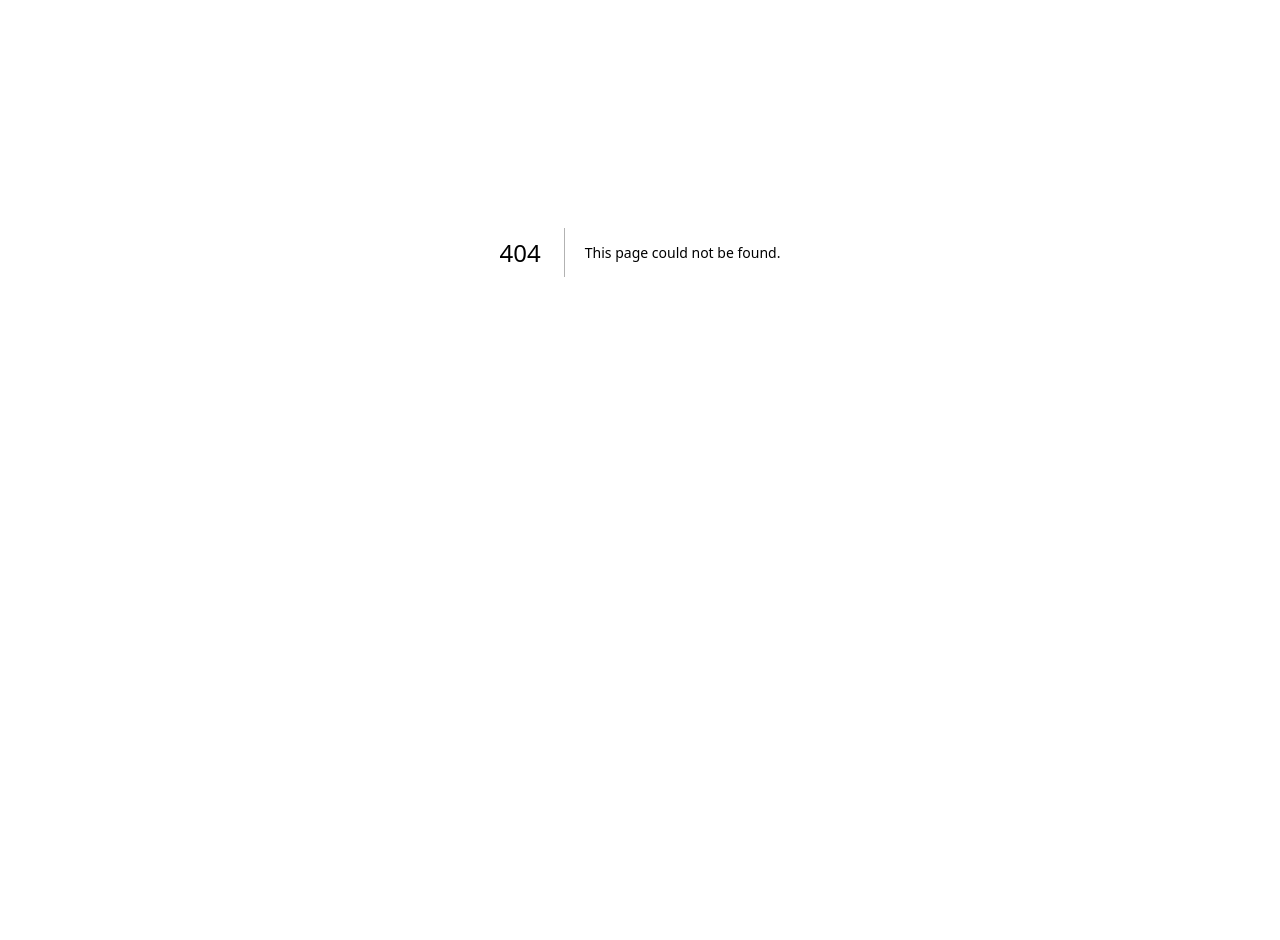
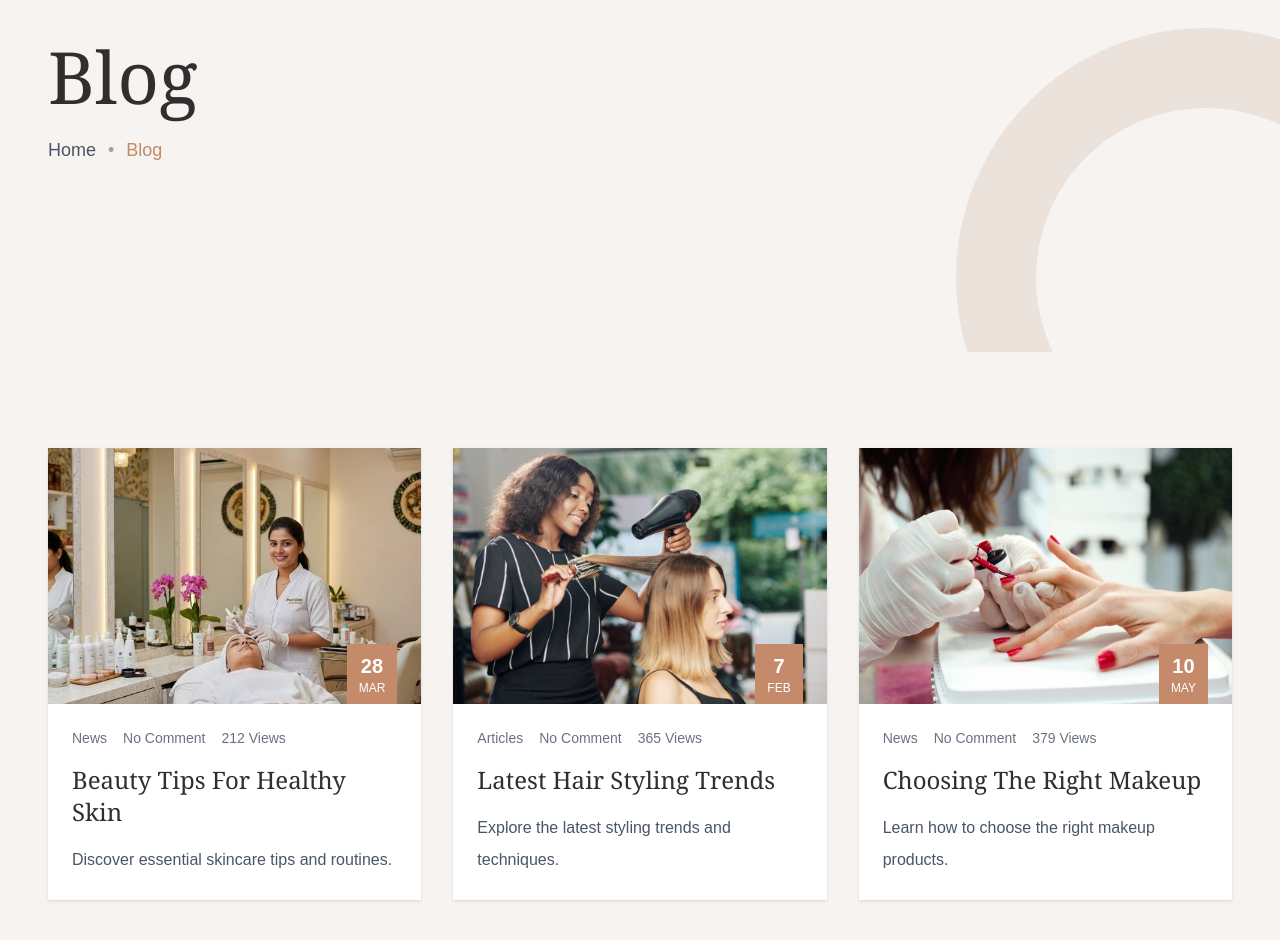
Before and after one commit to Ranjan-Gautam/Beauty_Salon, a Next.js app: page /blog in a window 1280 px wide. Before the commit this address had no page. Shown: the part 220-1160 px from the top of the page. Before the commit the page ends 872 px from the top, so only its background shows below. Built offline with nearby package versions, Linux system fonts and the light colour scheme.

Commit message:
FIx the jsx resolution and the work on the blog Feature

```diff
--- /dev/null
+++ b/src/app/blog/page.tsx
@@ -0,0 +1,10 @@
+import BlogBanner from "@/components/blog/BlogBanner";
+import BlogGrid from "@/components/blog/BlogGrid";
+export default function BlogPage() {
+  return (
+    <>
+      <BlogBanner />
+      <BlogGrid />
+    </>
+  );
+}
--- /dev/null
+++ b/src/components/blog/BlogBanner.tsx
@@ -0,0 +1,32 @@
+export default function BlogBanner() {
+  return (
+    <section className="relative bg-[#f7f3f1] h-[500px] flex items-center overflow-hidden">
+      {/* Decorative Star */}
+      <div className="absolute top-10 left-1/2 -translate-x-1/2 text-5xl text-gray-500">
+        ✧
+      </div>
+
+      {/* Decorative Circle */}
+      <div className="absolute -bottom-44 -right-44">
+        <div className="w-[500px] h-[500px] rounded-full border-[80px] border-[#eadfd8] opacity-80"></div>
+      </div>
+
+      {/* Content */}
+      <div className="max-w-7xl mx-auto px-8 lg:px-12 w-full">
+        <div className="max-w-xl">
+          <h1 className="text-7xl font-serif text-[#2f2f2f] mb-6">
+            Blog
+          </h1>
+
+          <div className="flex items-center gap-3 text-lg">
+            <span className="text-gray-600">Home</span>
+
+            <span className="text-gray-400">•</span>
+
+            <span className="text-[#c48a6a]">Blog</span>
+          </div>
+        </div>
+      </div>
+    </section>
+  );
+}
--- /dev/null
+++ b/src/components/blog/BlogGrid.tsx
@@ -0,0 +1,89 @@
+/// <reference types="react" />
+
+import Image from "next/image";
+
+const blogs = [
+  {
+    title: "Beauty Tips For Healthy Skin",
+    category: "News",
+    comments: "No Comment",
+    views: "212 Views",
+    image: "/blog/blog-1.jpg",
+    date: "28",
+    month: "MAR",
+    description: "Discover essential skincare tips and routines.",
+  },
+  {
+    title: "Latest Hair Styling Trends",
+    category: "Articles",
+    comments: "No Comment",
+    views: "365 Views",
+    image: "/blog/blog-2.jpg",
+    date: "7",
+    month: "FEB",
+    description: "Explore the latest styling trends and techniques.",
+  },
+  {
+    title: "Choosing The Right Makeup",
+    category: "News",
+    comments: "No Comment",
+    views: "379 Views",
+    image: "/blog/blog-3.jpg",
+    date: "10",
+    month: "MAY",
+    description: "Learn how to choose the right makeup products.",
+  },
+];
+
+export default function BlogGrid() {
+  return (
+    <section className="bg-[#f7f3f1] py-24">
+      <div className="max-w-7xl mx-auto px-8 lg:px-12">
+        <div className="grid md:grid-cols-2 lg:grid-cols-3 gap-8">
+          {blogs.map((blog) => (
+          <div
+              key={blog.title}
+              className="bg-white shadow-sm hover:shadow-xl hover:-translate-y-2 transition-all duration-300"
+            >
+              <div className="relative">
+                <Image
+                  src={blog.image}
+                  alt={blog.title}
+                  width={500}
+                  height={350}
+                  className="w-full h-64 object-cover"
+                />
+
+                <div className="absolute bottom-0 right-6 bg-[#c48a6a] text-white text-center px-3 py-2">
+                  <div className="text-xl font-semibold">
+                    {blog.date}
+                  </div>
+
+                  <div className="text-xs">
+                    {blog.month}
+                  </div>
+                </div>
+              </div>
+
+              <div className="p-6">
+                <div className="flex gap-4 text-sm text-gray-500 mb-4">
+                  <span>{blog.category}</span>
+                  <span>{blog.comments}</span>
+                  <span>{blog.views}</span>
+                </div>
+
+                <h3 className="text-2xl font-serif text-[#2f2f2f] mb-4">
+                  {blog.title}
+                </h3>
+
+                <p className="text-gray-600 leading-8">
+                  {blog.description}
+                </p>
+              </div>
+            </div>
+          ))}
+        </div>
+      </div>
+    </section>
+  );
+}
--- a/src/components/pricing/MakeupService.tsx
+++ b/src/components/pricing/MakeupService.tsx
@@ -1,3 +1,4 @@
+import React from "react";
 import Image from "next/image";
 import { Phone } from "lucide-react";
 
--- a/src/components/pricing/PricingBanner.tsx
+++ b/src/components/pricing/PricingBanner.tsx
@@ -1,7 +1,7 @@
 export default function PricingBanner() {
   return (
     <section className="relative bg-[#f3e5e0] h-125 flex items-center overflow-hidden">
-      {/* Decorative Icon */}
+
       <div className="absolute top-24 left-1/2 -translate-x-1/2 text-5xl text-gray-500">
         ✧
       </div>
```
